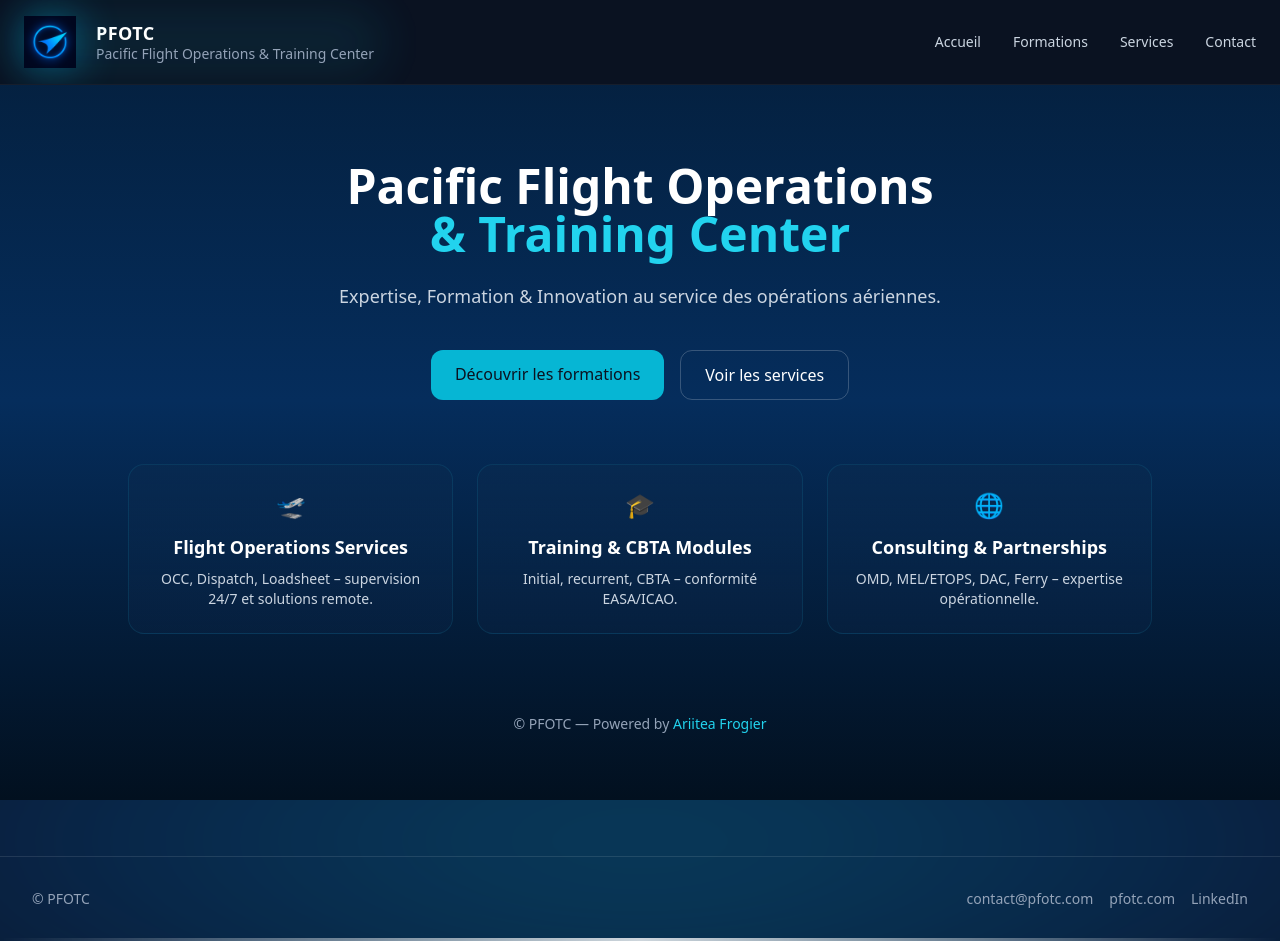
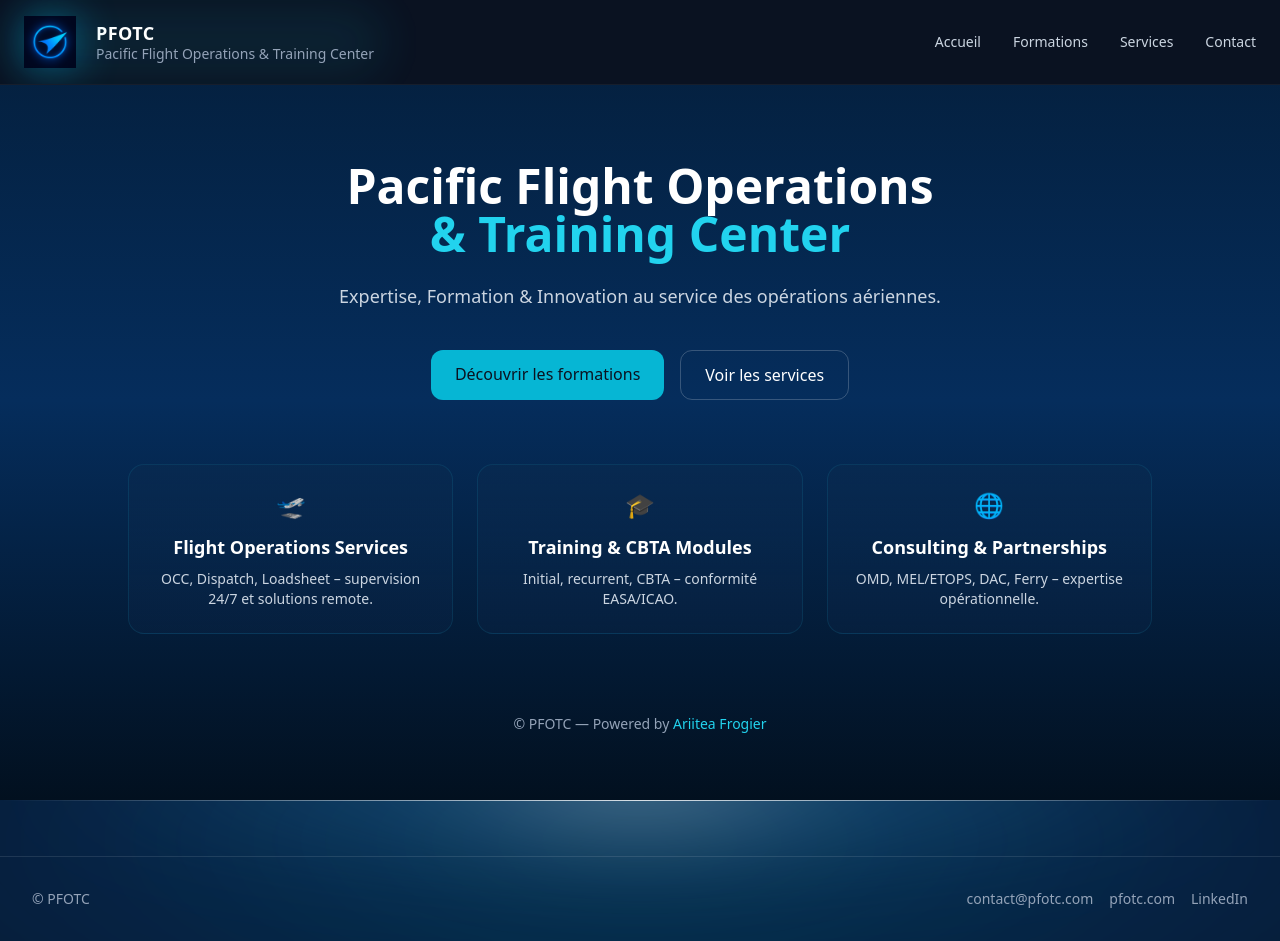
Before and after one commit to Ariitea1/pfotc-site-themes-Bleu-Tech-Horizon, a Next.js app: page / in a window 1280 px wide. Built offline with nearby package versions, Linux system fonts and the light colour scheme.

Commit message:
Update layout.tsx

```diff
--- a/app/layout.tsx
+++ b/app/layout.tsx
@@ -20,19 +20,26 @@ export const metadata = {
 export default function RootLayout({ children }: { children: ReactNode }) {
   return (
     <html lang="fr">
-      <body className="relative overflow-x-hidden bg-[#0b1220] text-white">
-        {/* 🌌 Halo bleu principal */}
+      <body className="relative overflow-x-hidden bg-[#071425] text-white">
+        {/* Halo bleu diffus */}
         <div
-          className="absolute bottom-[-200px] left-1/2 -translate-x-1/2 w-[180%] h-[600px]
-                     bg-[radial-gradient(ellipse_at_center,rgba(0,200,255,0.4)_0%,rgba(0,120,255,0.25)_40%,rgba(0,40,80,0.1)_70%,transparent_90%)]
+          className="absolute bottom-[-200px] left-1/2 -translate-x-1/2 w-[160%] h-[600px]
+                     bg-[radial-gradient(ellipse_at_center,rgba(0,200,255,0.3)_0%,rgba(0,120,255,0.2)_40%,transparent_90%)]
                      blur-[120px] opacity-80 rounded-full pointer-events-none z-[0]"
         ></div>
 
-        {/* ⚪ Liseré horizon lumineux net */}
+        {/* 🌌 Courbe d’horizon lumineuse */}
         <div
-          className="absolute bottom-0 left-0 w-full h-[3px]
+          className="absolute bottom-[60px] left-0 w-full h-[200px]
+                     bg-[radial-gradient(ellipse_at_center,rgba(255,255,255,0.9)_0%,rgba(80,180,255,0.3)_25%,transparent_70%)]
+                     opacity-70 blur-[50px] pointer-events-none z-[1]"
+        ></div>
+
+        {/* Liseré blanc net au sommet de la courbe */}
+        <div
+          className="absolute bottom-[140px] left-0 w-full h-[2px]
                      bg-gradient-to-r from-transparent via-white to-transparent
-                     opacity-80 blur-[0.5px] z-[50]"
+                     opacity-80 blur-[0.5px] z-[2]"
         ></div>
 
         {/* Contenu principal */}
```
